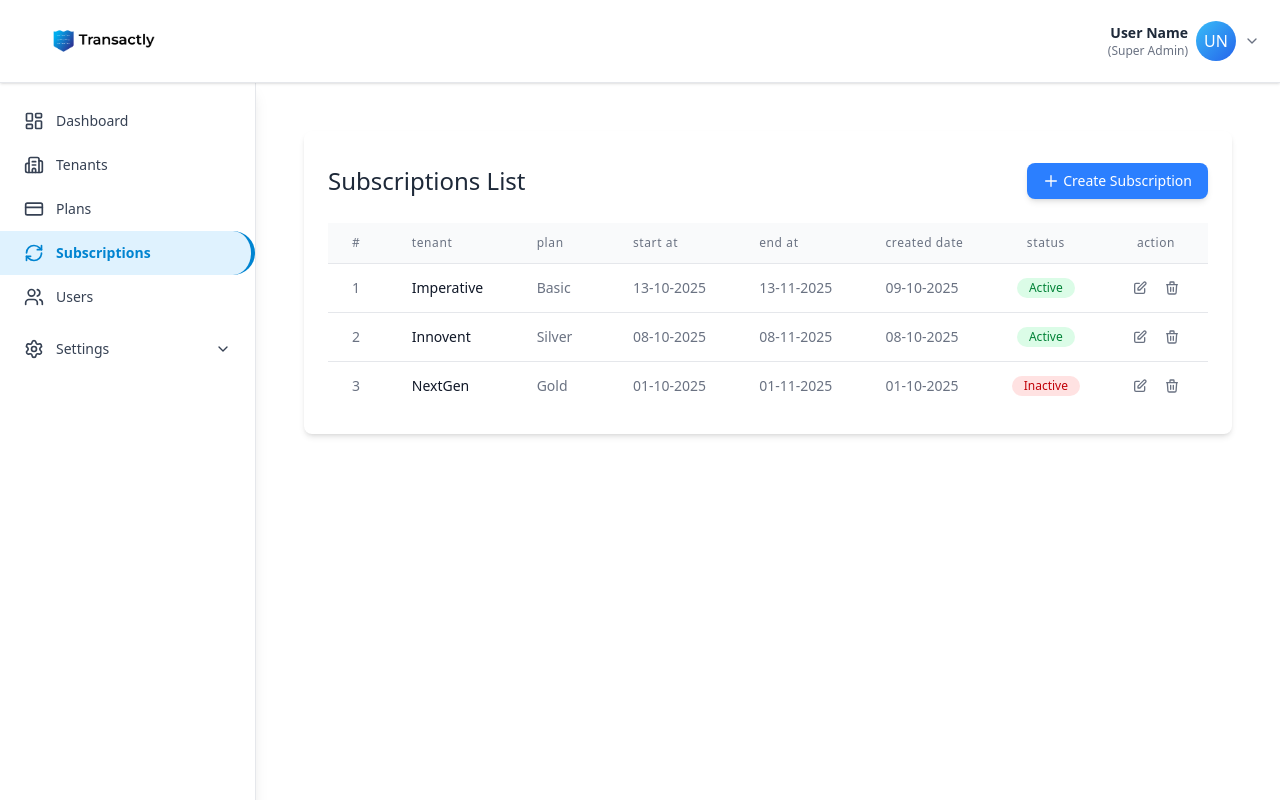
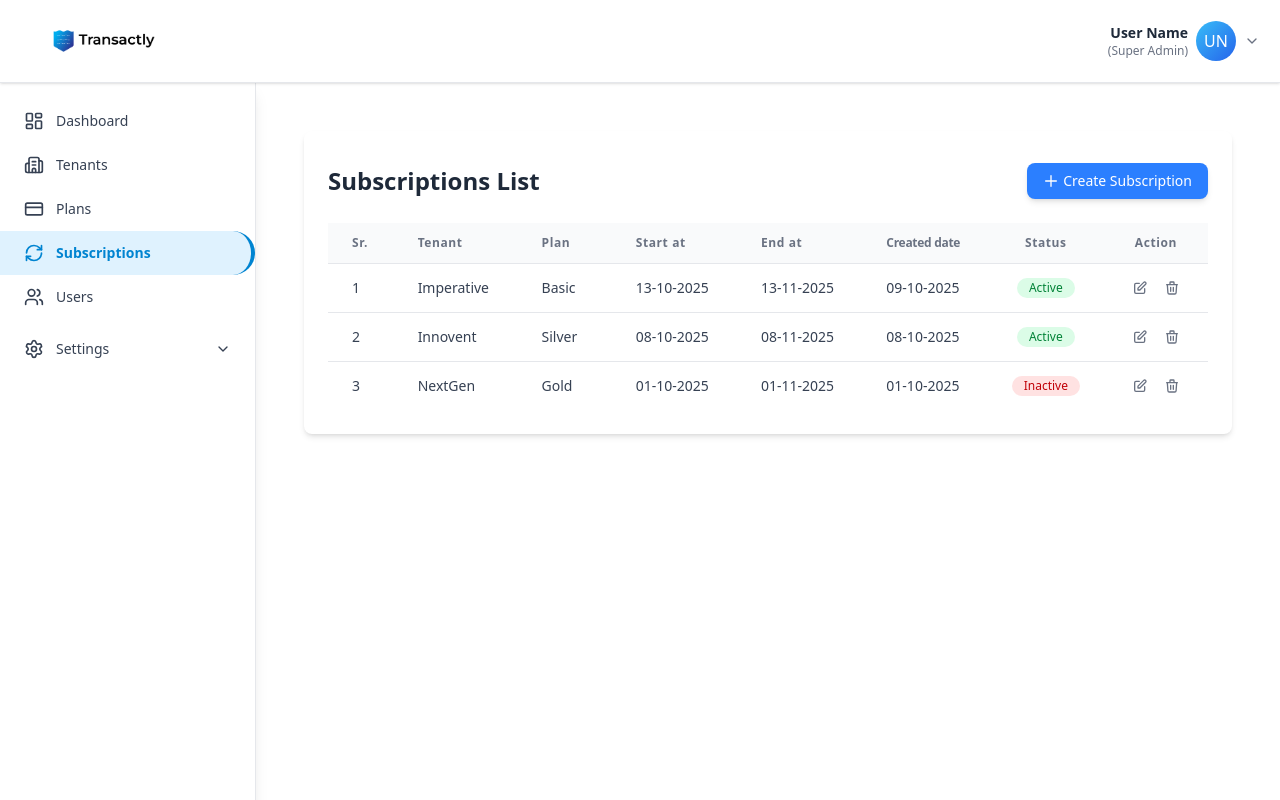
Before and after one commit to Gauravp7717/SDE-intership, a React (Vite) app: page /app/subscription in a window 1280 px wide. Shown: the top 800 px of the page. Built offline with nearby package versions, Linux system fonts and the light colour scheme; sample sign-in values are in the browser's storage.

Commit message:
added tables

```diff
--- a/src/Router.jsx
+++ b/src/Router.jsx
@@ -11,7 +11,7 @@ import Hero3 from "./pages/Subscription";
 import Tenants from "./pages/Tenants";
 import PlansSection from "./pages/PlansSection";
 import Subscription from "./pages/Subscription";
-import UsersSection from "./pages/UserSection";
+import UsersSection from "./pages/UsersSection";
 import StoreTab from "./pages/StoreTab";
 import SmsApi from "./pages/SmsApi";
 import TaxlistSection from "./pages/TaxlistSection";
@@ -21,8 +21,6 @@ import ChangePass from "./pages/ChangePass";
 
 export default function Router() {
   return (
-    // ✅ Wrap everything inside AuthProvider
-    <AuthProvider>
     <BrowserRouter>
       <Routes>
         {/* Public Route */}
@@ -54,6 +52,5 @@ export default function Router() {
         <Route path="*" element={<Navigate to="/" replace />} />
       </Routes>
     </BrowserRouter>
-    </AuthProvider>
   );
 }
--- a/src/pages/PlansSection.jsx
+++ b/src/pages/PlansSection.jsx
@@ -92,7 +92,7 @@ const PlansSection = () => {
   );
 
   return (
-    <div className="p-6 m-5 min-h-screen">
+    <div className="p-6  min-h-screen">
       {/* Plans List Section (Updated for UI Look) */}
       <div className={`bg-white p-6 rounded-lg shadow-md ${showModal ? "blur-sm pointer-events-none" : ""}`}>
 
--- a/src/pages/Subscription.jsx
+++ b/src/pages/Subscription.jsx
@@ -54,7 +54,7 @@ const Subscription = () => {
     setActivePage("list");
   };
 
-  // Helper component for Icons (Same as previous components)
+  // Action Icons Component
   const ActionIcons = () => (
     <div className="flex justify-center space-x-2">
       {/* Edit Icon Placeholder */}
@@ -80,7 +80,7 @@ const Subscription = () => {
 
         {/* Header and Create Button (Updated styling for consistency) */}
         <div className="flex justify-between items-center mb-6 pt-2">
-            <h2 className="text-2xl font-normal text-gray-800">
+            <h2 className="text-2xl font-bold text-gray-800">
                 Subscriptions List
             </h2>
             {activePage === "list" && (
@@ -104,26 +104,26 @@ const Subscription = () => {
               <thead className="bg-gray-50 border-b border-gray-200">
                 <tr>
                   {/* Headers: lowercase, text-xs, font-medium, padding px-6 py-3 */}
-                  <th className="px-6 py-3 text-left font-medium text-gray-500 tracking-wider text-xs w-1/12">#</th>
-                  <th className="px-6 py-3 text-left font-medium text-gray-500 tracking-wider text-xs w-2/12">tenant</th>
-                  <th className="px-6 py-3 text-left font-medium text-gray-500 tracking-wider text-xs w-2/12">plan</th>
-                  <th className="px-6 py-3 text-left font-medium text-gray-500 tracking-wider text-xs w-2/12">start at</th>
-                  <th className="px-6 py-3 text-left font-medium text-gray-500 tracking-wider text-xs w-2/12">end at</th>
-                  <th className="px-6 py-3 text-left font-medium text-gray-500 tracking-wider text-xs w-2/12">created date</th>
-                  <th className="px-6 py-3 text-center font-medium text-gray-500 tracking-wider text-xs w-1/12">status</th>
-                  <th className="px-6 py-3 text-center font-medium text-gray-500 tracking-wider text-xs w-2/12">action</th>
+                  <th className="px-6 py-3 text-left font-bold text-gray-500 tracking-wider text-xs w-1/12">Sr.</th>
+                  <th className="px-6 py-3 text-left font-bold text-gray-500 tracking-wider text-xs w-2/12">Tenant</th>
+                  <th className="px-6 py-3 text-left font-bold text-gray-500 tracking-wider text-xs w-2/12">Plan</th>
+                  <th className="px-6 py-3 text-left font-bold text-gray-500 tracking-wider text-xs w-2/12">Start at</th>
+                  <th className="px-6 py-3 text-left font-bold text-gray-500 tracking-wider text-xs w-2/12">End at</th>
+                  <th className="px-6 py-3 text-left font-bold text-gray-500 tracking-tight text-xs w-2/12">Created date</th>
+                  <th className="px-6 py-3 text-center font-bold text-gray-500 tracking-wider text-xs w-1/12">Status</th>
+                  <th className="px-6 py-3 text-center font-bold text-gray-500 tracking-wider text-xs w-2/12">Action</th>
                 </tr>
               </thead>
               <tbody className="bg-white divide-y divide-gray-200">
                 {subscriptions.map((sub) => (
                   <tr key={sub.id} className="hover:bg-gray-50 transition duration-150">
                     {/* Data Cells: padding px-6 py-3 */}
-                    <td className="px-6 py-3 whitespace-nowrap text-gray-500">{sub.id}</td>
-                    <td className="px-6 py-3 whitespace-nowrap font-medium text-gray-900">{sub.tenant}</td>
-                    <td className="px-6 py-3 whitespace-nowrap text-gray-500">{sub.plan}</td>
-                    <td className="px-6 py-3 whitespace-nowrap text-gray-500">{sub.startAt}</td>
-                    <td className="px-6 py-3 whitespace-nowrap text-gray-500">{sub.endAt}</td>
-                    <td className="px-6 py-3 whitespace-nowrap text-gray-500">{sub.createdAt}</td>
+                    <td className="px-6 py-3 whitespace-nowrap text-gray-700">{sub.id}</td>
+                    <td className="px-6 py-3 whitespace-nowrap text-gray-700">{sub.tenant}</td>
+                    <td className="px-6 py-3 whitespace-nowrap text-gray-700">{sub.plan}</td>
+                    <td className="px-6 py-3 whitespace-nowrap text-gray-700">{sub.startAt}</td>
+                    <td className="px-6 py-3 whitespace-nowrap text-gray-700">{sub.endAt}</td>
+                    <td className="px-6 py-3 whitespace-nowrap text-gray-700">{sub.createdAt}</td>
                     <td className="px-6 py-3 whitespace-nowrap text-center">
                       {/* Status Badge Styling */}
                       <span className={`inline-flex items-center px-3 py-0.5 rounded-full text-xs font-medium ${
```
Lines whose indentation alone changed are shown as unchanged.
